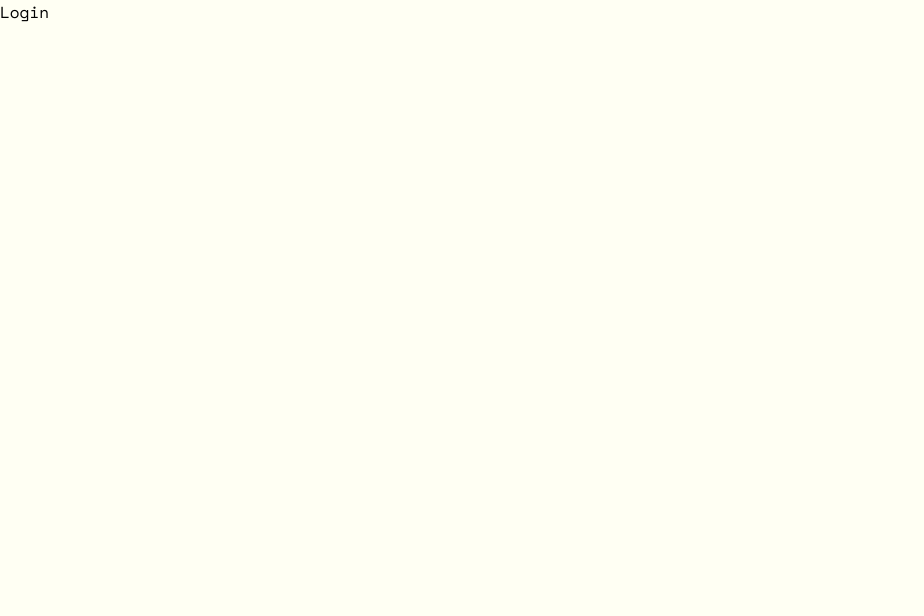
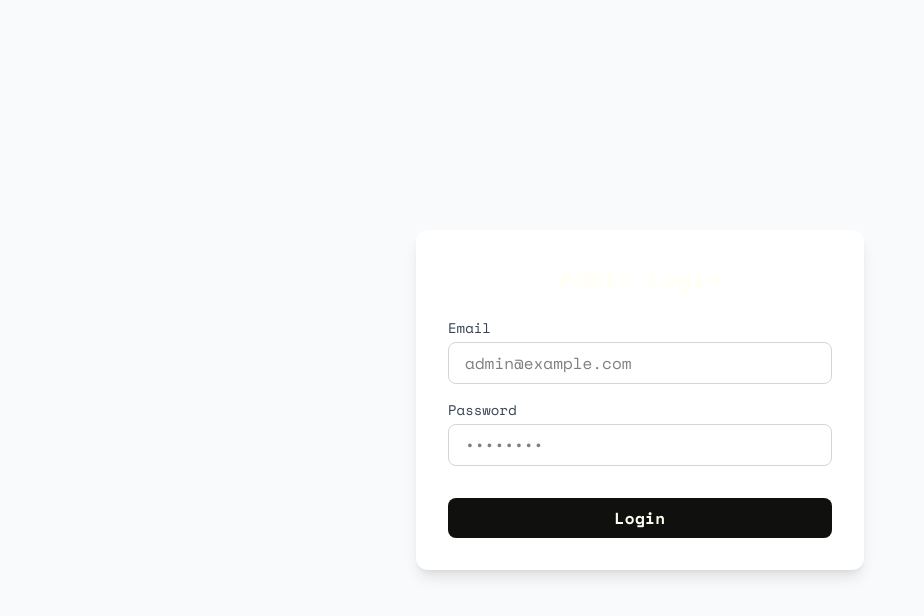
Before and after one commit to Kuldeep7dev/ECommerce-Frontend, a React (Vite) app: page /login in a window 1280 px wide. Shown: the top 616 px of the page, without its empty margins (0-924 px from the left). Built offline with nearby package versions, Linux system fonts and the light colour scheme; no server answers; a web font is replaced by a local one.

Commit message:
Just code changes

```diff
--- a/src/App.jsx
+++ b/src/App.jsx
@@ -24,6 +24,7 @@ import SignUp from './Pages/DashPages/SignUp'
 import ViewUsers from './Pages/DashPages/ViewUsers'
 import ViewContact from './Pages/DashPages/ViewContact'
 import Login from './Pages/DashPages/Login'
+import ProtectedRoute from './Component/ProtectedRoute'
 
 
 function App() {
@@ -36,6 +37,7 @@ function App() {
         <Routes location={location} key={location.pathname}>
 
           {/* 🔒 ADMIN ROUTES */}
+          <Route element={<ProtectedRoute />}>
             <Route element={<AdminLayout />}>
               <Route path="/adminpanel" element={<AdminPanel />} />
               <Route path="/products" element={<Products />} />
@@ -49,8 +51,8 @@ function App() {
               <Route path="/products/:slug/view" element={<ViewProduct />} />
               <Route path='/upload' element={<ProductUpload />} />
 
-            <Route path='/users/create' element={<SignUp />} />
               <Route path='/users/:id' element={<ViewUsers />} />
+            </Route>
           </Route>
           {/* <Route element={<AdminRoute />}>
             <Route element={<AdminLayout />}> */}
@@ -63,6 +65,7 @@ function App() {
               <Route /> */}
           {/* </Route>
           </Route> */}
+          <Route path='/users/create' element={<SignUp />} />
 
           {/* 🌍 PUBLIC */}
           <Route element={<WebLayout />}>
--- /dev/null
+++ b/src/Component/ProtectedRoute.jsx
@@ -0,0 +1,23 @@
+import React from 'react';
+import { Navigate, Outlet } from 'react-router-dom';
+import { useAuth } from '../context/AuthContext';
+
+const ProtectedRoute = ({ children }) => {
+    const { isAuthenticated, loading } = useAuth();
+
+    if (loading) {
+        return (
+            <div className="flex justify-center items-center min-h-screen">
+                <div className="animate-spin rounded-full h-12 w-12 border-b-2 border-primary"></div>
+            </div>
+        );
+    }
+
+    if (!isAuthenticated) {
+        return <Navigate to="/login" replace />;
+    }
+
+    return children ? children : <Outlet />;
+};
+
+export default ProtectedRoute;
--- a/src/Config/AxiosInstance.js
+++ b/src/Config/AxiosInstance.js
@@ -2,9 +2,27 @@ import axios from "axios";
 
 const axiosInstance = axios.create({
     baseURL: "http://localhost:9090",
+    withCredentials: true,
     headers: {
         "Content-Type": "application/json"
     }
-})
+});
 
-export default axiosInstance
+// Add a response interceptor to handle 401 Unauthorized errors globally
+axiosInstance.interceptors.response.use(
+    (response) => {
+        // Any status code that lies within the range of 2xx causes this function to trigger
+        return response;
+    },
+    (error) => {
+        // Any status codes that falls outside the range of 2xx causes this function to trigger
+        if (error.response && error.response.status === 401) {
+            // Optional: you can redirect to login page here or emit an event
+            // e.g., window.location.href = '/login';
+            console.warn('Session expired or unauthorized. Redirecting to login...');
+        }
+        return Promise.reject(error);
+    }
+);
+
+export default axiosInstance;
--- a/src/Pages/DashPages/Login.jsx
+++ b/src/Pages/DashPages/Login.jsx
@@ -1,9 +1,77 @@
-import React from 'react'
+import React, { useState } from 'react';
+import { useNavigate } from 'react-router-dom';
+import axiosInstance from '../../Config/AxiosInstance';
+import { useAuth } from '../../context/AuthContext';
+import toast from 'react-hot-toast';
 
 const Login = () => {
-  return (
-    <div>Login</div>
-  )
+    const [email, setEmail] = useState('');
+    const [password, setPassword] = useState('');
+    const [loading, setLoading] = useState(false);
+
+    const navigate = useNavigate();
+    const { login } = useAuth();
+
+    const handleSubmit = async (e) => {
+        e.preventDefault();
+        setLoading(true);
+        try {
+            // Adjust the endpoint if necessary based on your Node.js backend
+            const res = await axiosInstance.post('/auth/login', { email, password });
+
+            // Pass the user data to context
+            login(res.data.user);
+            toast.success('Login successful! Welcome back.');
+
+            // Redirect to dashboard or previous protected route
+            navigate('/dashboard');
+        } catch (error) {
+            console.error('Login error:', error);
+            toast.error(error.response?.data?.message || 'Failed to login ❌');
+        } finally {
+            setLoading(false);
+        }
+    };
+
+    return (
+        <div className="flex justify-center items-center min-h-screen bg-gray-50">
+            <div className="bg-white p-8 rounded-xl shadow-lg w-full max-w-md">
+                <h2 className="text-2xl font-bold mb-6 text-center text-primary">Admin Login</h2>
+                <form onSubmit={handleSubmit} className="flex flex-col gap-4">
+                    <div>
+                        <label className="block text-sm font-medium text-gray-700 mb-1">Email</label>
+                        <input
+                            type="email"
+                            required
+                            value={email}
+                            onChange={(e) => setEmail(e.target.value)}
+                            className="w-full px-4 py-2 border border-gray-300 rounded-lg focus:outline-none focus:ring-2 focus:ring-primary"
+                            placeholder="admin@example.com"
+                        />
+                    </div>
+                    <div>
+                        <label className="block text-sm font-medium text-gray-700 mb-1">Password</label>
+                        <input
+                            type="password"
+                            required
+                            value={password}
+                            onChange={(e) => setPassword(e.target.value)}
+                            className="w-full px-4 py-2 border border-gray-300 rounded-lg focus:outline-none focus:ring-2 focus:ring-primary"
+                            placeholder="••••••••"
+                        />
+                    </div>
+                    <button
+                        type="submit"
+                        disabled={loading}
+                        className="w-full bg-primary text-secondary hover:text-white py-2 rounded-lg font-semibold tracking-wide transition-all disabled:opacity-70 mt-4 cursor-pointer"
+                        style={{ backgroundColor: '#10100e', color: '#fffff3' }}
+                    >
+                        {loading ? 'Logging in...' : 'Login'}
+                    </button>
+                </form>
+            </div>
+        </div>
+    );
 }
 
-export default Login
+export default Login;
--- a/src/Pages/DashPages/SignUp.jsx
+++ b/src/Pages/DashPages/SignUp.jsx
@@ -136,7 +136,7 @@ const SignUp = () => {
             <div className="md:col-span-2">
               <button
                 type="submit"
-                className="w-full bg-blue-600 text-white py-3 rounded-lg font-medium hover:bg-blue-700 transition duration-200"
+                className="w-full bg-secondary text-primary py-3 rounded-lg font-medium hover:bg-primary hover:text-secondary cursor-pointer hover:border transition duration-200"
               >
                 Create User
               </button>
--- /dev/null
+++ b/src/context/AuthContext.jsx
@@ -0,0 +1,56 @@
+import React, { createContext, useContext, useEffect, useState } from 'react';
+import axiosInstance from '../Config/AxiosInstance';
+
+const AuthContext = createContext();
+
+export const useAuth = () => useContext(AuthContext);
+
+export const AuthProvider = ({ children }) => {
+    const [user, setUser] = useState(null);
+    const [isAuthenticated, setIsAuthenticated] = useState(false);
+    const [loading, setLoading] = useState(true);
+
+    const checkAuth = async () => {
+        try {
+            const res = await axiosInstance.get('/authenticate/me');
+            if (res.data && res.data.user) {
+                setUser(res.data.user);
+                setIsAuthenticated(true);
+            } else {
+                setUser(null);
+                setIsAuthenticated(false);
+            }
+        } catch (error) {
+            setUser(null);
+            setIsAuthenticated(false);
+        } finally {
+            setLoading(false);
+        }
+    };
+
+    useEffect(() => {
+        checkAuth();
+    }, []);
+
+    const login = (userData) => {
+        setUser(userData);
+        setIsAuthenticated(true);
+    };
+
+    const logout = async () => {
+        try {
+            await axiosInstance.post('/auth/logout');
+        } catch (error) {
+            console.error('Logout error:', error);
+        } finally {
+            setUser(null);
+            setIsAuthenticated(false);
+        }
+    };
+
+    return (
+        <AuthContext.Provider value={{ user, isAuthenticated, loading, login, logout, checkAuth }}>
+            {children}
+        </AuthContext.Provider>
+    );
+};
--- a/src/main.jsx
+++ b/src/main.jsx
@@ -4,6 +4,7 @@ import './index.css'
 import App from './App.jsx'
 import { BrowserRouter } from 'react-router-dom'
 import { Toaster } from 'react-hot-toast'
+import { AuthProvider } from './context/AuthContext'
 
 createRoot(document.getElementById('root')).render(
   <StrictMode>
@@ -38,7 +39,9 @@ createRoot(document.getElementById('root')).render(
           }
         }}
       />
-      <App />
+      <AuthProvider>
+        <App />
+      </AuthProvider>
     </BrowserRouter>
   </StrictMode>,
 )
```
Also changed, not shown: src/Component/DashComponent/Dashbar.jsx (+12 -11 lines). Lines whose indentation alone changed are shown as unchanged.
